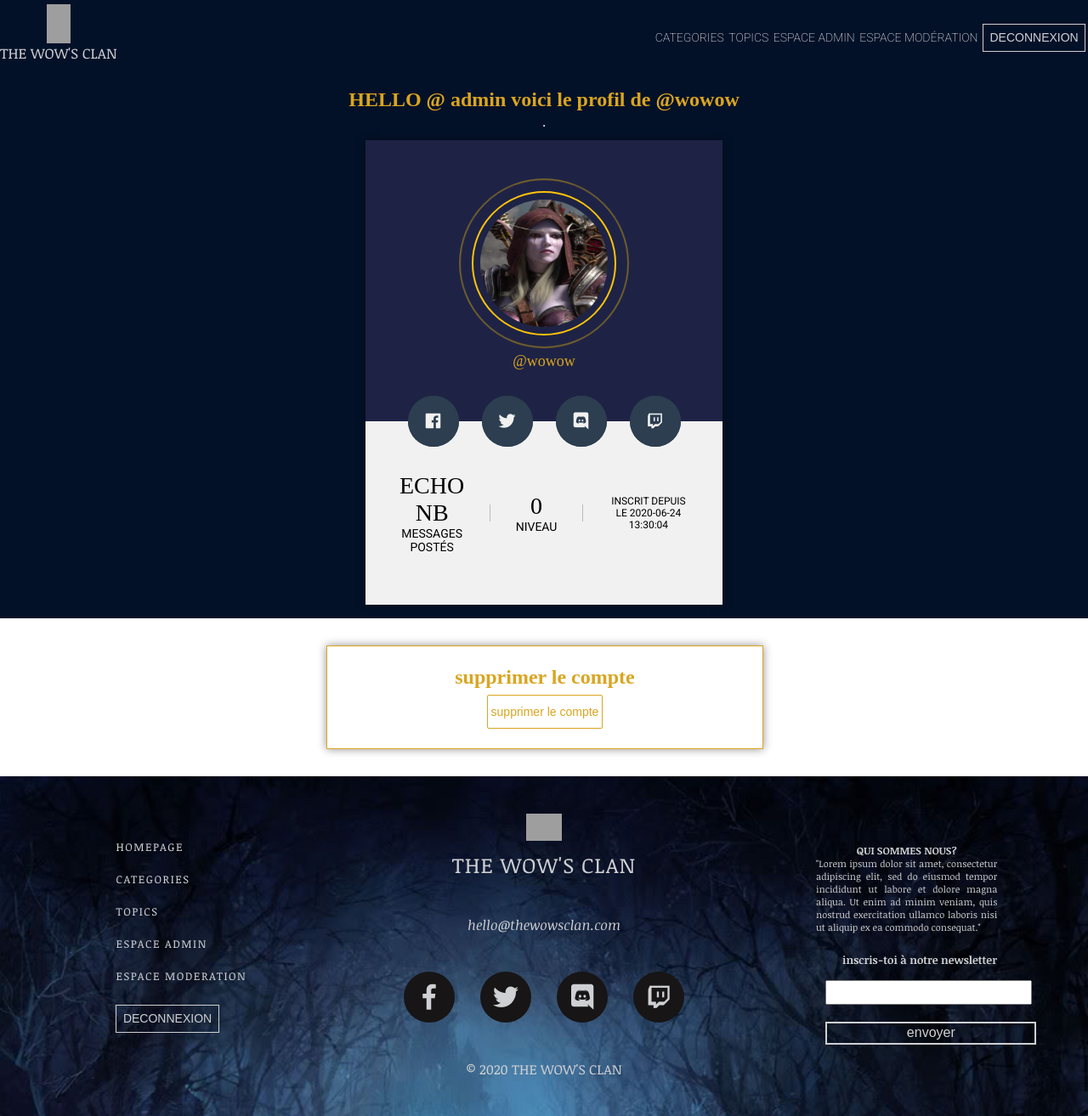
After one commit to nadia-rais/forum, a PHP site: page /members.php?id=1 in a window 1280 px wide. The commit adds this page. Shown: the whole page at 85% size. Run offline with PHP 8.4, Linux system fonts and the light colour scheme; a user stored in the database is signed in; data comes from the database, SQL or seed files in the repository; some libraries are stand-ins or nearby versions; grey boxes are pictures that could not be loaded.

Commit message:
page members + css
ajout page membre pour que les utilisateurs puissent consulter les profils des autres + bouton delete quand la session admin est ouverte

```diff
--- a/css/style.css
+++ b/css/style.css
@@ -1316,6 +1316,76 @@ footer a:hover{
 
  }
 }
+/* - - - - - - - - - - - - - - - - - - - - - - - - - - - - - - - - - - - - - - - - - - - - - - - - - - - - - - - - - - - - - - - - - - - - - - - - - - - - - */
+/*** MEMBERS ***/
+#profile-content1{
+  background-color: #031128;
+  height: 80vh;
+  display: flex;
+  align-items: center;
+  flex-direction: column;
+  justify-content: space-evenly;
+}
+
+#profile-content1 h1{
+  color: goldenrod;
+}
+
+#modification1{
+  width: 40%;
+  overflow: hidden;
+  text-align: center;
+  align-items: center;
+  justify-content: center;
+  display: flex;
+  flex-direction: column;
+  height: 15vh;
+  box-shadow: 0 0 10px #00000070;
+  border: 1px solid goldenrod;
+  color: goldenrod;
+  margin-top: 2.5%;
+  margin-bottom: 2.5%;
+  margin-left: 30%;
+}
+
+
+#formmodif1 input[type=submit]{
+	height: 40px;
+	background: #fff;
+	border: 1px solid goldenrod;
+	cursor: pointer;
+	border-radius: 2px;
+	color: goldenrod;
+	font-family: 'Exo', sans-serif;
+	font-size: 14px;
+	font-weight: 400;
+  padding: 4px;
+  margin-top: 5%;
+}
+
+#formmodif1 input:hover{
+	color: goldenrod;
+  background:#031128;
+  transition: 1s;
+
+}
+
+/*** RESPONSIVE MEMBERS***/
+
+@media screen and (max-width:980px) {
+  #modification1{
+    width: 60%;
+    margin-left: 20%;
+
+  }
+  #profile-content1 h1{
+    text-align: center;
+  }
+
+
+}
+
+/* - - - - - - - - - - - - - - - - - - - - - - - - - - - - - - - - - - - - - - - - - - - - - - - - - - - - - - - - - - - - - - - - - - - - - - - - - - - - - */
 
 /* - - - - - - - - - - - - - - - - - - - - - - - - - - - - - - - - - - - - - - - - - - - - - - - - - - - - - - - - - - - - - - - - - - - - - - - - - - - - - */
 /*** MODERATEUR ***/
@@ -1530,6 +1600,7 @@ td {
 
 }
 
+
 /* - - - - - - - - - - - - - - - - - - - - - - - - - - - - - - - - - - - - - - - - - - - - - - - - - - - - - - - - - - - - - - - - - - - - - - - - - - - - - */
 /*** MESSAGE ***/
 
--- /dev/null
+++ b/members.php
@@ -0,0 +1,86 @@
+<?php
+session_start();
+$connect = mysqli_connect('localhost','root','','forum');
+
+if (isset($_SESSION["login"])){
+
+  $requete1 = "SELECT * FROM utilisateurs WHERE utilisateurs.id = '$_GET[id]'";
+  $query1 = mysqli_query($connect, $requete1);
+  $members = mysqli_fetch_all($query1);
+
+}
+
+?>
+
+<!DOCTYPE html>
+<html>
+<head>
+    <title>forum - profil</title>
+    <meta charset="utf-8">
+    <meta name="viewport" content="width=device-width, user-scalable=yes"/>
+    <link rel="shortcut icon" type="image/x-icon" href="https://i.ibb.co/8nC21YQ/logo1-wow.png">
+    <link rel="stylesheet" href="https://use.fontawesome.com/releases/v5.3.1/css/all.css" integrity="sha384-mzrmE5qonljUremFsqc01SB46JvROS7bZs3IO2EmfFsd15uHvIt+Y8vEf7N7fWAU" crossorigin="anonymous">
+    <link rel="stylesheet" type="text/css" href="css/style.css">
+</head>
+<body>
+    <header>
+       <?php include("includes/header.php"); ?>
+    </header>
+    <main>
+      <section id="profile-content1">
+      <?php
+
+       echo '<h1 id="title-profile">  HELLO @ ' .$_SESSION['login'].' voici le profil de @' .$members[0][1]. '</h1><hr>';
+
+        ?>
+         <div class="profile-card">
+          <div class="top-section">
+            <div class="pic">
+              <img src="<?=$members [0][6]?>" alt="profilpic" width="100">
+            </div>
+            <div class="name"></div>
+            <div class="tag"><p>@<?=$members [0][1]?></p></div>
+          </div>
+          <div class="bottom-section">
+            <div class="social-media">
+              <a href="#"><i class="fab fa-facebook"></i></a>
+              <a href="#"><i class="fab fa-twitter"></i></a>
+              <a href="#"><i class="fab fa-discord"></i></a>
+              <a href="#"><i class="fab fa-twitch"></i></a>
+            </div>
+            <div>echo nb<span>messages postés</span></div>
+            <div class="border"></div>
+            <div class="views"><?=$members [0][7]?><span>niveau</span></div>
+            <div class="border"></div>
+            <p id="date">inscrit depuis le <?=$members[0][8]?></p>
+
+          </div>
+        </div>
+        </section>
+        <?php
+        if($_SESSION["login"] == "admin"){
+        ?>
+        <section id="modification1">
+          <h1>supprimer le compte</h1>
+          <form id="formmodif1"method="POST" action="">
+              <input id="button-modif" type="submit" name="submit" value="supprimer le compte">
+          </form>
+        </section>
+        <?php
+         }
+         if(isset ($_POST['submit'])){
+
+          $requete2 = "DELETE * FROM utilisateurs WHERE utilisateurs.id = '$_GET[id]'";
+          $query2 = mysqli_query($connect, $requete2);
+
+          //requete pas encore testée
+
+          header("location:admin.php");
+         }
+        ?>
+  </main>
+  <footer>
+    <?php include("includes/footer.php"); ?>
+  </footer>
+</body>
+</html>
```
